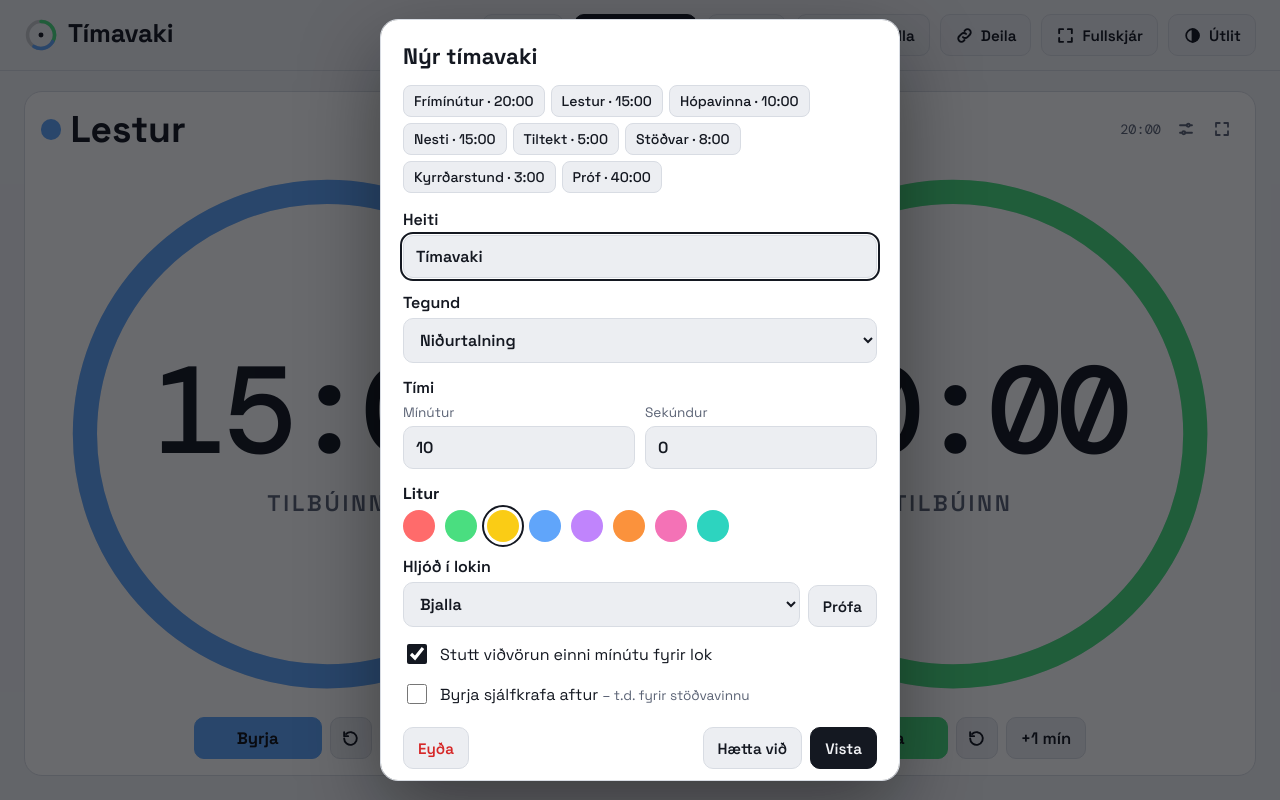
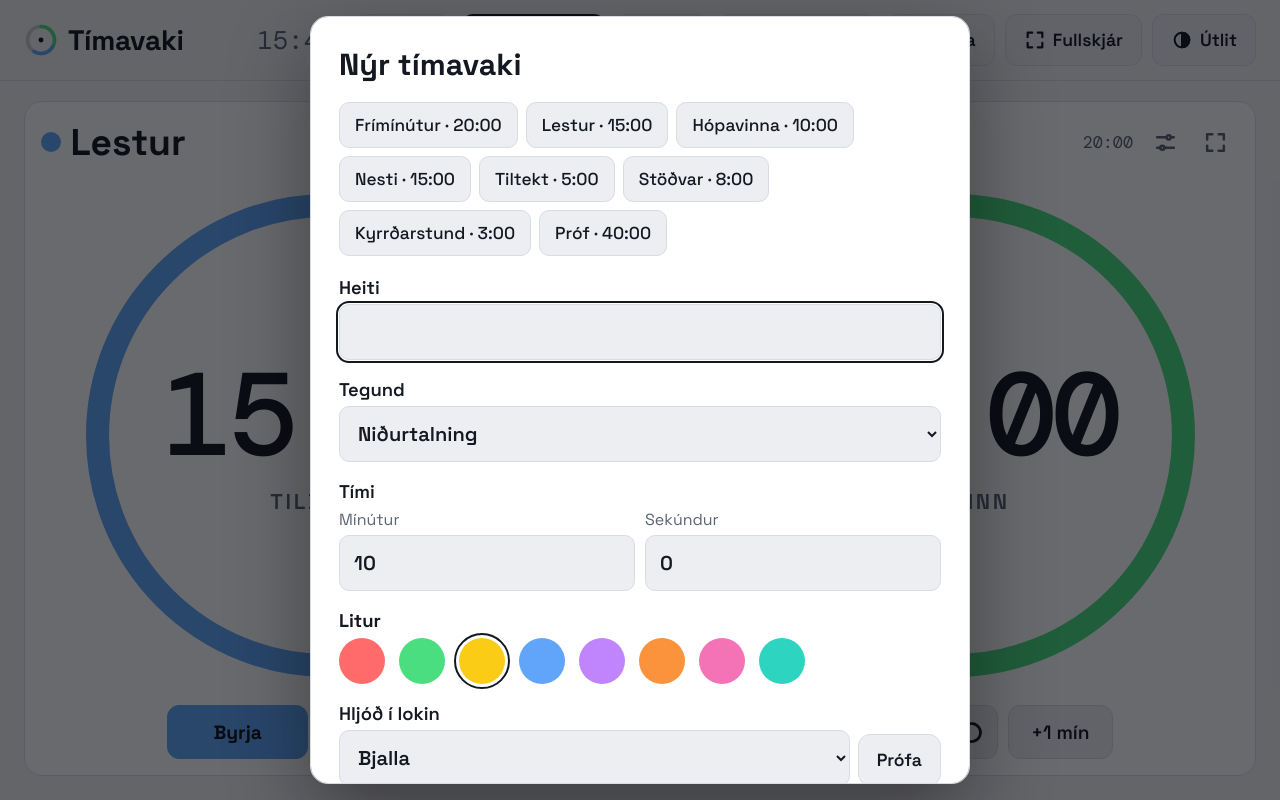
Before and after one commit to gummif-hub/timavaki, a plain HTML site: page index.html in a window 1280 px wide. Both pictures are taken after a click on the button "Nýr". Drawn offline with nearby package versions, Linux system fonts and the light colour scheme.

Commit message:
Add files via upload

```diff
--- a/index.html
+++ b/index.html
@@ -143,6 +143,35 @@ legend{font-weight:600;padding:0;margin-bottom:6px}
   .timer.warn.running .prog{animation:none}
   .prog{transition:none}
 }
+
+/* Stærri stýringar svo auðveldara sé að vinna í tímavökunum */
+h1{font-size:clamp(1.4rem,2.2vw,1.9rem)}
+#clock{font-size:1.6rem}
+.btn{font-size:1.1rem;min-height:52px;padding:10px 18px;border-radius:12px}
+.btn svg{width:22px;height:22px}
+.btn.icon{width:52px}
+@media (max-width:680px){.btn.hdr{width:48px;min-height:48px}}
+.tag{font-size:1.05rem}
+.mini{width:48px;height:48px;border-radius:10px}
+.mini svg{width:25px;height:25px}
+.ctrl{gap:10px}
+.ctrl .btn{min-height:clamp(54px,6.2vh,70px);font-size:clamp(1.15rem,1.5vw,1.45rem);padding:10px 22px}
+.ctrl .btn.icon{width:clamp(54px,6.2vh,70px);padding:0}
+.ctrl .btn svg{width:27px;height:27px}
+.go{min-width:clamp(140px,11vw,210px)}
+dialog{width:min(660px,calc(100vw - 32px));max-height:calc(100dvh - 32px);overflow:auto;padding:28px;font-size:1.15rem}
+dialog h2{font-size:1.9rem;margin-bottom:18px}
+.presets{gap:8px;margin-bottom:20px}
+.presets button{font-size:1.08rem;padding:11px 15px;border-radius:10px}
+.f{gap:18px}
+.f input[type=text],.f input[type=number],.f select{font-size:1.25rem;padding:12px 14px;min-height:56px}
+.hint{font-size:1rem}
+.swatches{gap:14px}
+.swatches span{width:46px;height:46px}
+.check{gap:14px!important;font-size:1.15rem}
+.check input{width:28px;height:28px}
+.actions{gap:10px;margin-top:26px}
+[hidden]{display:none!important}
 </style>
 </head>
 <body>
@@ -541,7 +570,7 @@ function openEdit(t){
   $('#dlgTitle').textContent = t ? 'Stillingar' : 'Nýr tímavaki';
   $('#presets').hidden = !!t;
   $('#fDelete').hidden = !t;
-  $('#fName').value = d.name; $('#fMode').value = d.mode;
+  $('#fName').value = t ? d.name : ''; $('#fMode').value = d.mode;
   $('#fMin').value = Math.floor(d.dur/60); $('#fSec').value = d.dur % 60;
   dlg.querySelector(`input[name=col][value="${d.color}"]`).checked = true;
   $('#fSound').value = d.sound; $('#fWarn').checked = d.warn; $('#fLoop').checked = d.loop;
```
